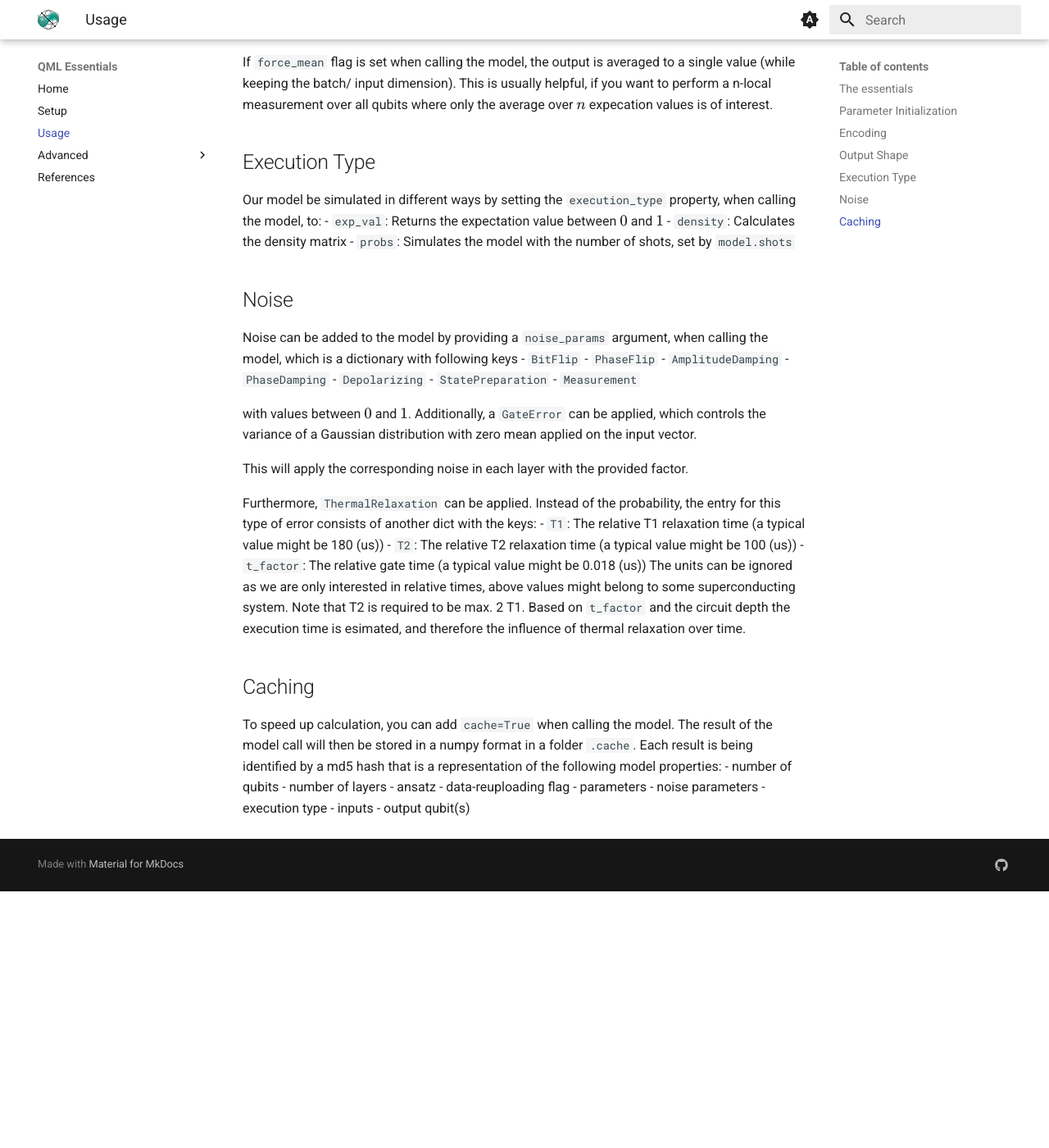
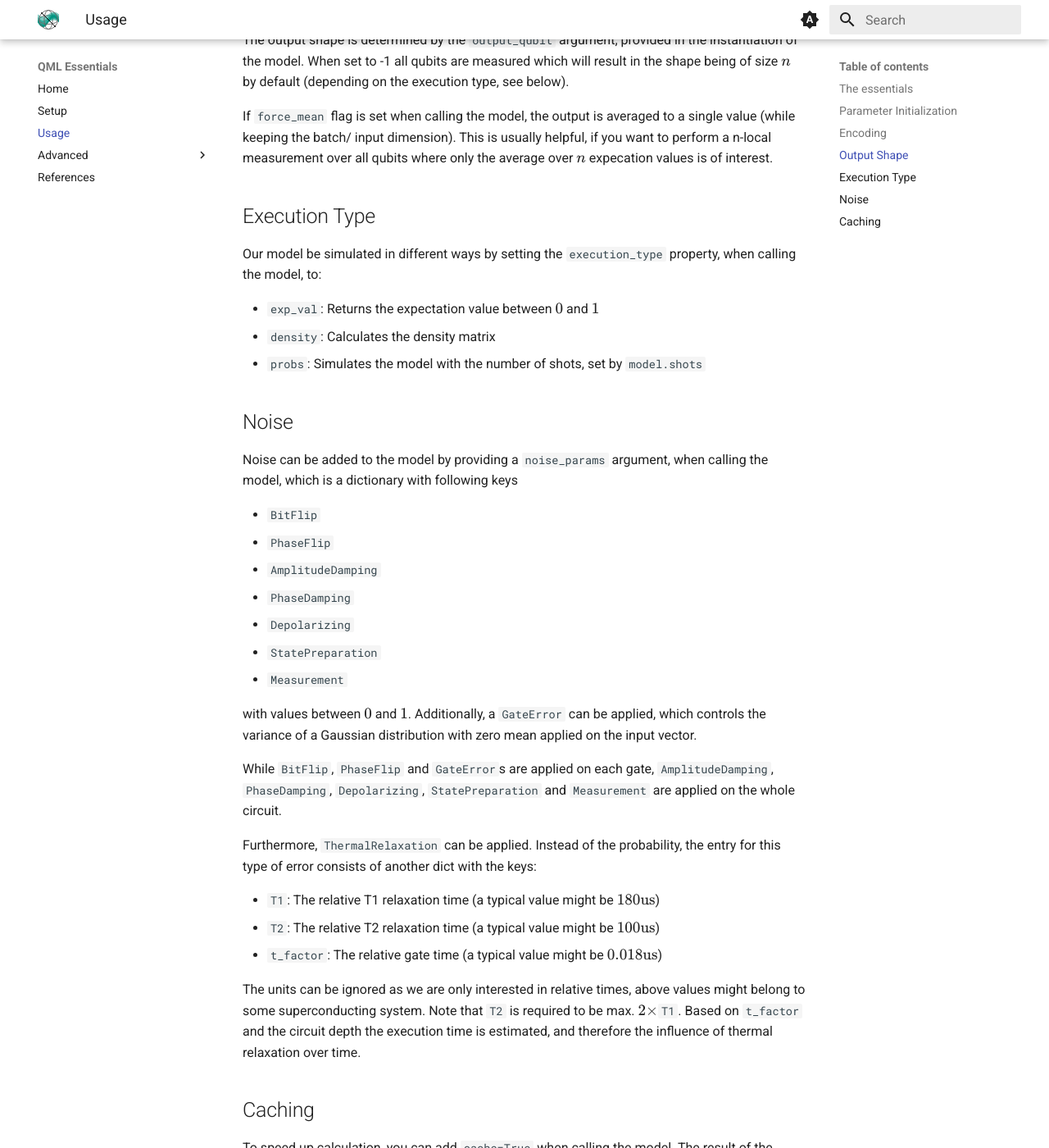
Before and after one commit to cirKITers/qml-essentials, an MkDocs documentation site: the page built from docs/usage.md, in a window 1280 px wide and 1400 px high, scrolled down 2037 px. Shown: the whole window at 82% size. Built offline with MkDocs 1.6.1 and Material for MkDocs 9.7.7, drawn with Linux system fonts in a browser that asks for light colours; emoji names are drawn with the system emoji font; before the commit the page ends 3124 px from its top, so only the background shows below that; some of the changed text lies outside the part shown.

Commit message:
updated documentation
Signed-off-by: Melvin Strobl <lc3267@kit.edu>

```diff
--- a/docs/usage.md
+++ b/docs/usage.md
@@ -55,6 +55,7 @@ The encoding can be set when instantiating the model with the `encoding` argumen
 
 The default encoding is "RX" which will result in a single RX rotation per qubit.
 Other options are:
+
 - Any callable such as `Gates.RX`
 - A list of callables such as `[Gates.RX, Gates.RY]`
 - A string such as `"RX"` that will result in a single RX rotation per qubit
@@ -75,6 +76,7 @@ This is usually helpful, if you want to perform a n-local measurement over all q
 ## Execution Type
 
 Our model be simulated in different ways by setting the `execution_type` property, when calling the model, to:
+
 - `exp_val`: Returns the expectation value between $0$ and $1$
 - `density`: Calculates the density matrix
 - `probs`: Simulates the model with the number of shots, set by `model.shots`
@@ -82,6 +84,7 @@ Our model be simulated in different ways by setting the `execution_type` propert
 ## Noise
 
 Noise can be added to the model by providing a `noise_params` argument, when calling the model, which is a dictionary with following keys
+
 - `BitFlip`
 - `PhaseFlip`
 - `AmplitudeDamping`
@@ -93,21 +96,25 @@ Noise can be added to the model by providing a `noise_params` argument, when cal
 with values between $0$ and $1$.
 Additionally, a `GateError` can be applied, which controls the variance of a Gaussian distribution with zero mean applied on the input vector.
 
-This will apply the corresponding noise in each layer with the provided factor.
+While `BitFlip`, `PhaseFlip` and `GateError`s are applied on each gate, `AmplitudeDamping`, `PhaseDamping`, `Depolarizing`, `StatePreparation` and `Measurement` are applied on the whole circuit.
 
-Furthermore, `ThermalRelaxation` can be applied. Instead of the probability, the entry for this type of error consists of another dict with the keys:
-- `T1`: The relative T1 relaxation time (a typical value might be 180 (us))
-- `T2`: The relative T2 relaxation time (a typical value might be 100 (us))
-- `t_factor`: The relative gate time (a typical value might be 0.018 (us))
+Furthermore, `ThermalRelaxation` can be applied.
+Instead of the probability, the entry for this type of error consists of another dict with the keys:
+
+- `T1`: The relative T1 relaxation time (a typical value might be $180\mathrm{us}$)
+- `T2`: The relative T2 relaxation time (a typical value might be $100\mathrm{us}$)
+- `t_factor`: The relative gate time (a typical value might be $0.018\mathrm{us}$)
+
 The units can be ignored as we are only interested in relative times, above values might belong to some superconducting system.
-Note that T2 is required to be max. 2 T1.
-Based on `t_factor` and the circuit depth the execution time is esimated, and therefore the influence of thermal relaxation over time.
+Note that `T2` is required to be max. $2\times$`T1`.
+Based on `t_factor` and the circuit depth the execution time is estimated, and therefore the influence of thermal relaxation over time.
 
 ## Caching
 
 To speed up calculation, you can add `cache=True` when calling the model.
 The result of the model call will then be stored in a numpy format in a folder `.cache`.
 Each result is being identified by a md5 hash that is a representation of the following model properties:
+
 - number of qubits
 - number of layers
 - ansatz
```
